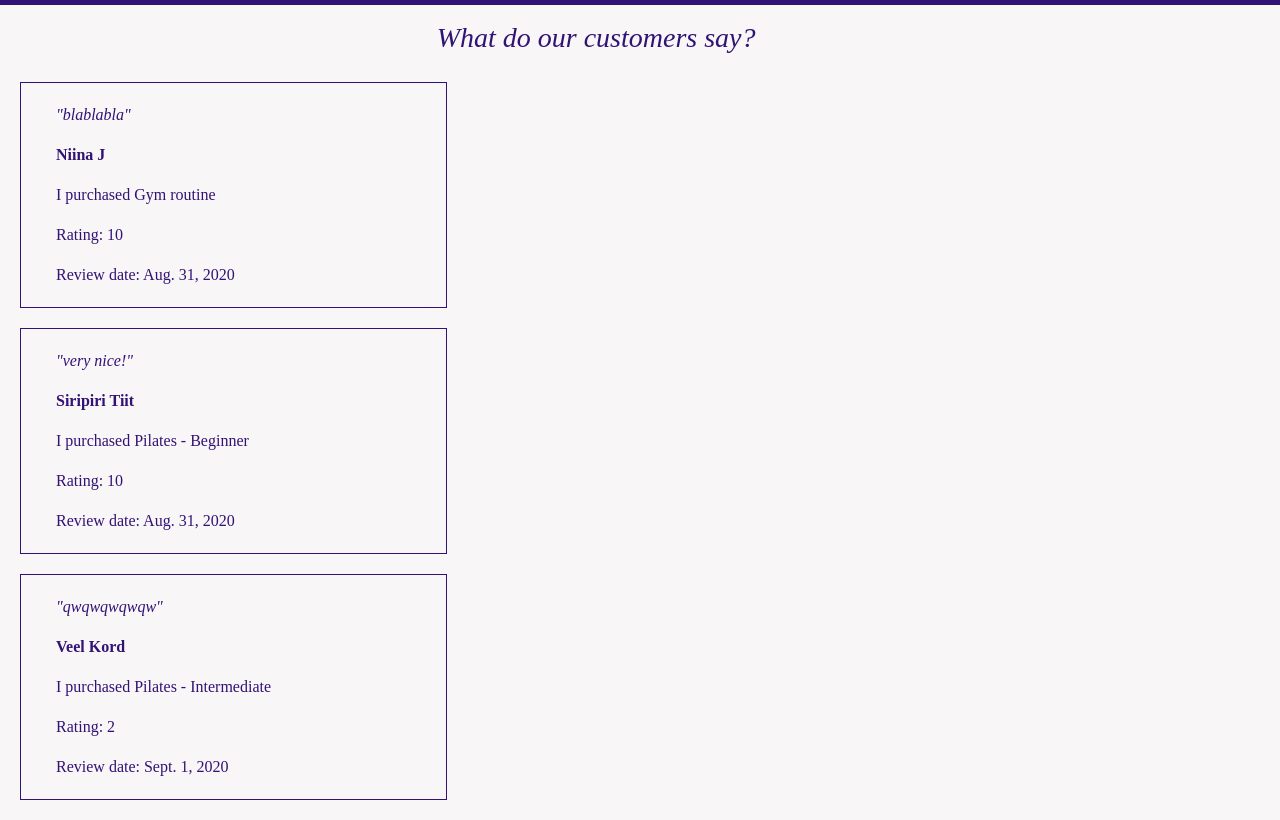
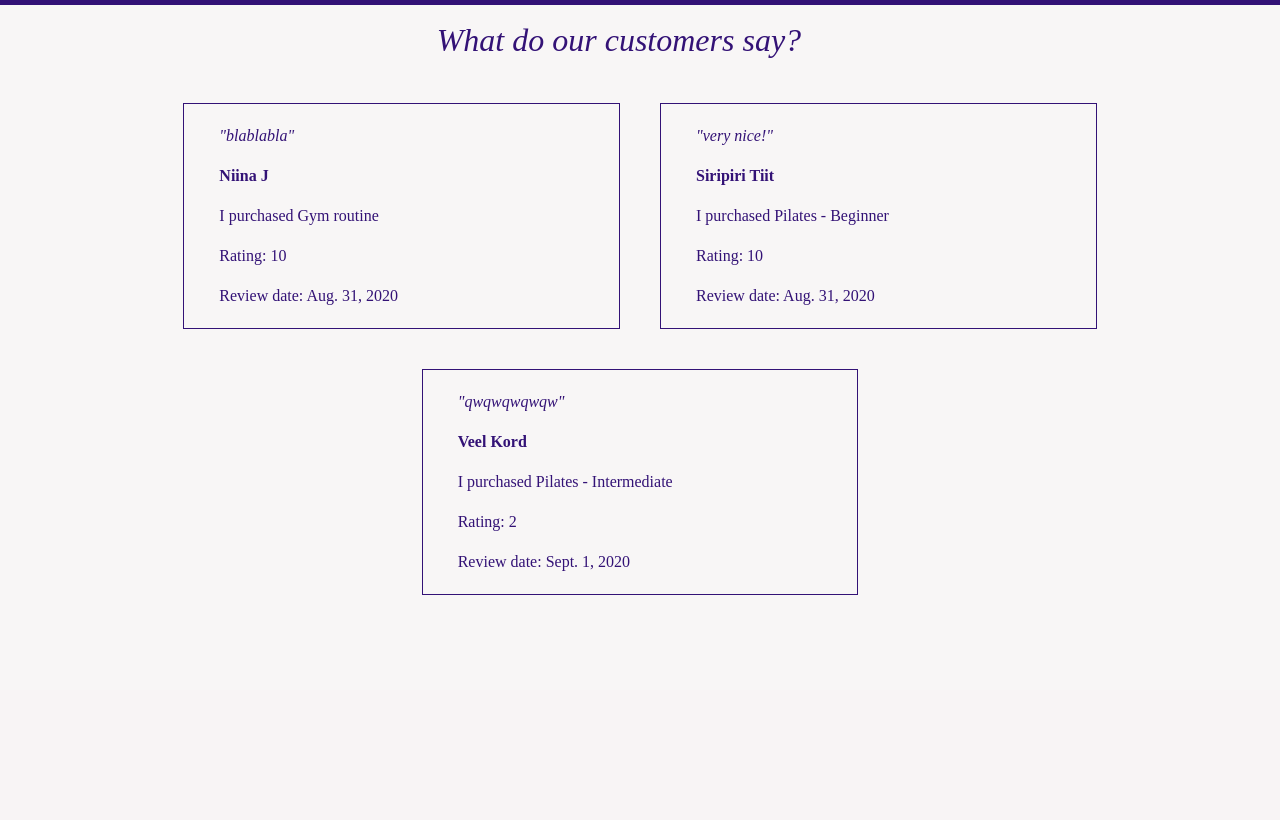
Before and after one commit to Code-Institute-Submissions/Sculpt-Studio, a Django app: page /testimonials/ in a window 1280 px wide. Shown: the part 110-930 px from the top of the page. After the commit the page ends 705 px from the top, so only its background shows below. Run offline with Django 3.2, Linux system fonts and the light colour scheme; data comes from the database, SQL or seed files in the repository; both versions use the stored data as it was after the commit; some libraries are stand-ins or nearby versions.

Commit message:
redirect reverse added to testimonial form

```diff
--- a/testimonials/templates/testimonials/testimonials.html
+++ b/testimonials/templates/testimonials/testimonials.html
@@ -3,10 +3,11 @@
 {% block content %}
 
 <div class="row justify-content-center">
-    <div class="col-4">
-        <h3><i>What do our customers say?</i> </h3>
+    <div class="col-4 mb-3">
+        <h2><i>What do our customers say?</i> </h2>
     </div>
 </div>
+<div class="row justify-content-center">
     {% for testimonial in testimonials %}
     <div class="col-sm-4 cards">
         <div class="card">
@@ -20,6 +21,6 @@
         </div>
     </div>
     {% endfor %}
-
+</div>
 
 {% endblock %}
--- a/testimonials/views.py
+++ b/testimonials/views.py
@@ -1,4 +1,4 @@
-from django.shortcuts import render, get_object_or_404
+from django.shortcuts import render, get_object_or_404, redirect, reverse
 from .forms import AddTestimonialsForm
 from .models import Testimonials
 from django.contrib import messages
@@ -27,8 +27,10 @@ def add_testimonials(request):
         if form.is_valid:
             form.save()
             messages.success(request, 'Your review has been succesfully stored')
+            form = AddTestimonialsForm(instance=user)
+            return redirect(reverse('testimonials'))
     else:
-        form = AddTestimonialsForm(instance=user)
+        form = AddTestimonialsForm()
 
     context = {
         'form': form
```
Also changed, not shown: db.sqlite3. Lines whose indentation alone changed are shown as unchanged.
